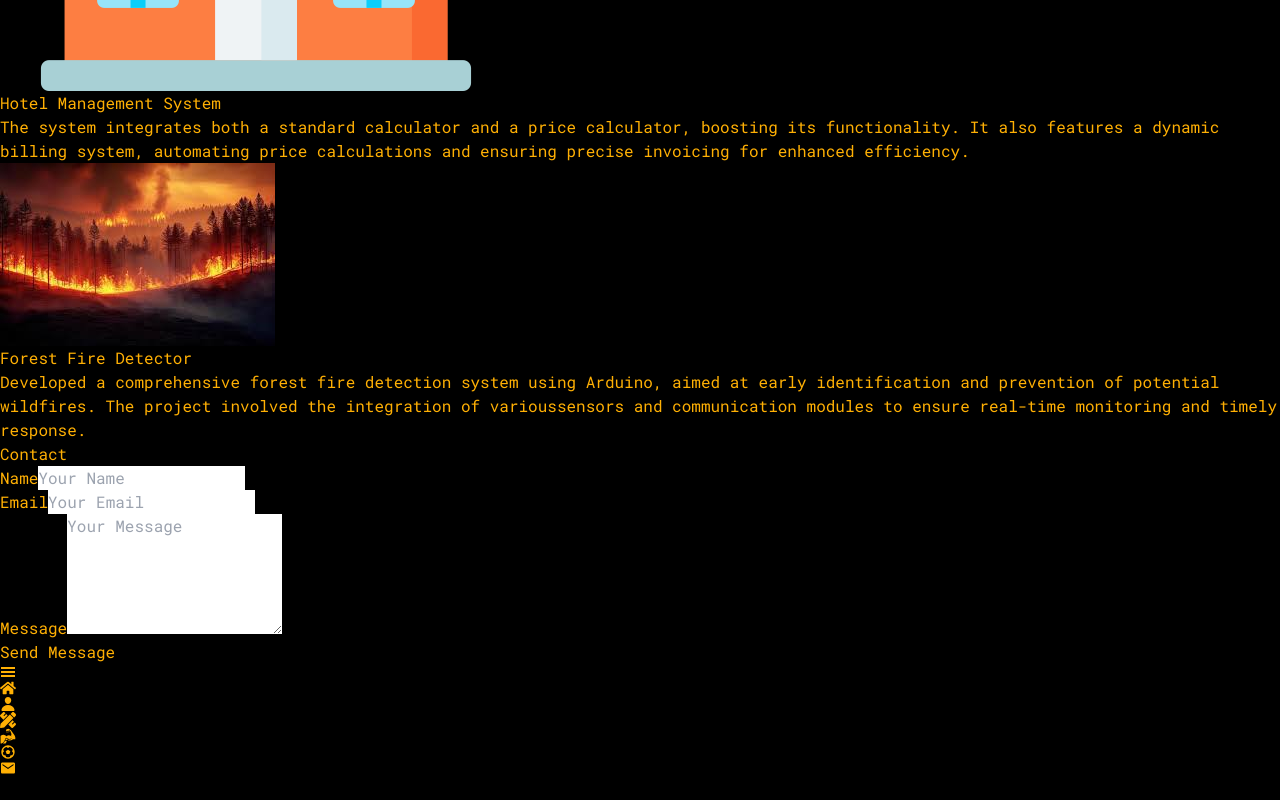
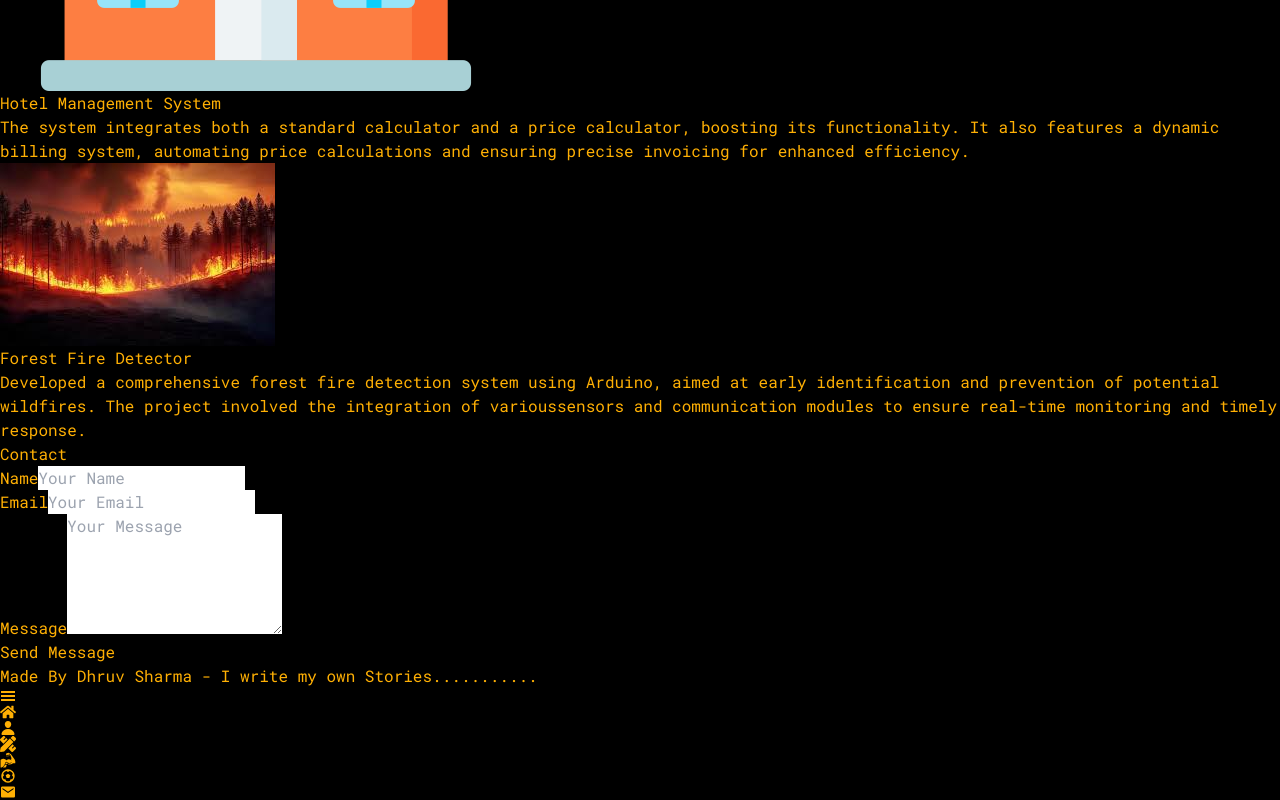
Before and after one commit to dhruv14122004/Dhruv-Website, a React (Vite) app: page / in a window 1280 px wide. Shown: the part 10302-11102 px from the top of the page. Before the commit the page ends 11078 px from the top, so only its background shows below. Built offline with nearby package versions, Linux system fonts and the light colour scheme.

Commit message:
Update Footer component with author information

```diff
--- a/src/components/Footer.jsx
+++ b/src/components/Footer.jsx
@@ -1,6 +1,8 @@
 const Footer = () => {
     return (
-      <div></div>
+      <div id="footer" className="pt-28 custom_yellow text-center pb-10">
+          Made By Dhruv Sharma - I write my own Stories...........
+      </div>
     );
   };
 
```
